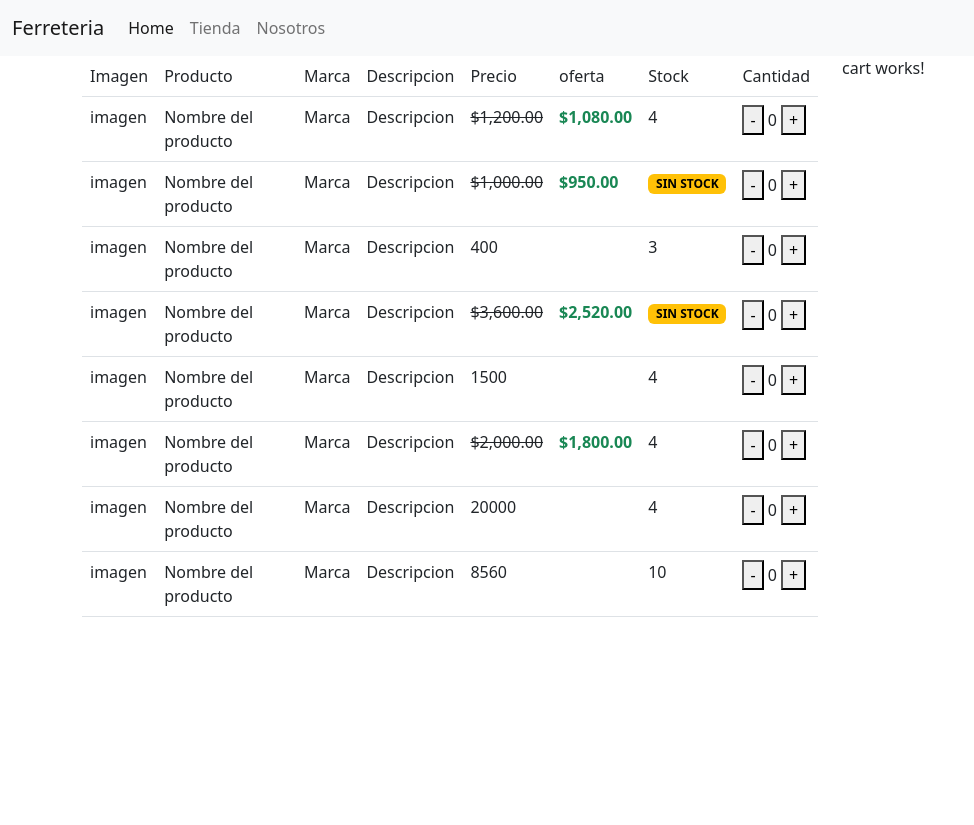
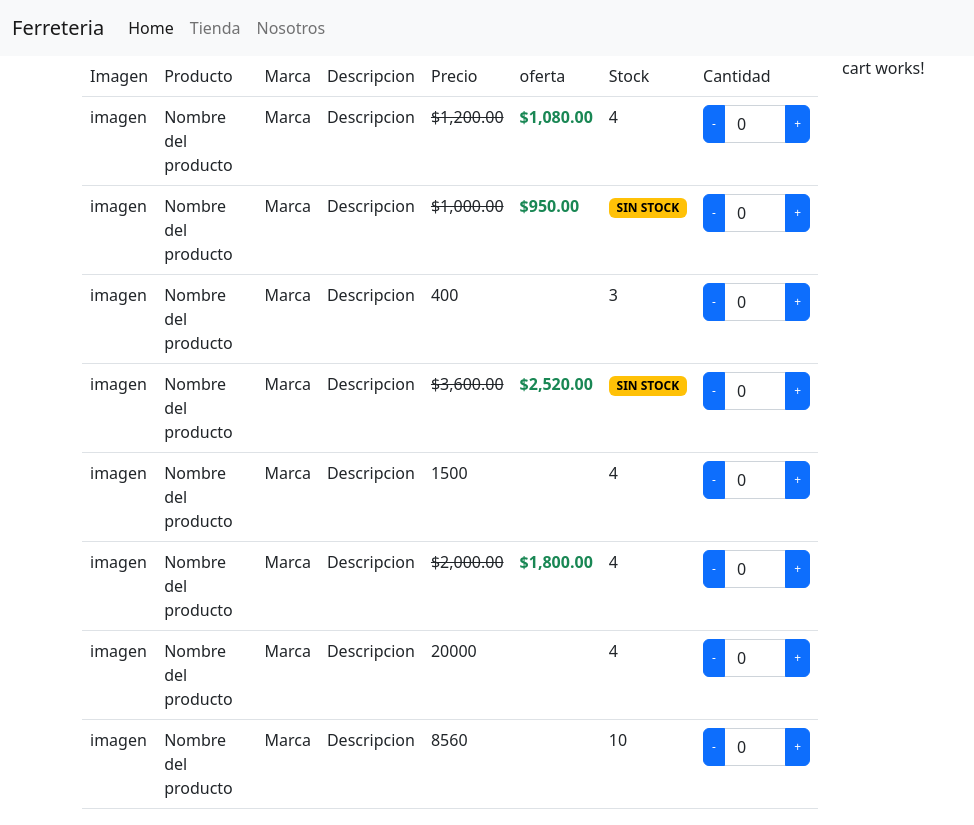
Before and after one commit to BrenHourmilougue/seminario-angular, an Angular app: page /store in a window 1280 px wide. Shown: the whole page, without its empty margins (0-974 px from the left). Before the commit the page ends 800 px from the top, so only its background shows below. Built offline with nearby package versions, Linux system fonts and the light colour scheme.

Commit message:
Soluciona problema evento y arregla un poco los botones e input de la lista

```diff
--- a/src/app/article-list/article-list.component.html
+++ b/src/app/article-list/article-list.component.html
@@ -14,19 +14,54 @@
   <tbody>
     <tr *ngFor="let product of products">
       <td>imagen</td>
-            <td>{{product.productName}}</td>
-            <td>{{product.brand}}</td>
-            <td>{{product.description}}</td>
+      <td>{{ product.productName }}</td>
+      <td>{{ product.brand }}</td>
+      <td>{{ product.description }}</td>
       <td>
-                <span *ngIf = "product.discount==0" >{{product.price}}</span>
-                <span *ngIf = "product.discount>0"class="text-decoration-line-through">{{product.price | currency}}</span>
+        <span *ngIf="product.discount == 0">{{ product.price }}</span>
+        <span
+          *ngIf="product.discount > 0"
+          class="text-decoration-line-through"
+          >{{ product.price | currency }}</span
+        >
       </td>
-            <td><span *ngIf = "product.discount>0"><span class="fw-bold text-success">{{product.price*(100-product.discount)/100 | currency}}</span></span></td>
-            <td><span class="badge text-bg-warning" *ngIf="product.stock==0">SIN STOCK</span><span *ngIf="product.stock!=0">{{product.stock}}</span></td>
       <td>
-                <button type="button" class="btn-default btn-xs" (click)="downQuantity(product)">-</button>
-                {{product.quantity}}
-                <button type="button" class="btn-default btn-xs" (click)="upQuantity(product)">+</button>
+        <span *ngIf="product.discount > 0"
+          ><span class="fw-bold text-success">{{
+            (product.price * (100 - product.discount)) / 100 | currency
+          }}</span></span
+        >
+      </td>
+      <td>
+        <span class="badge text-bg-warning" *ngIf="product.stock == 0"
+          >SIN STOCK</span
+        ><span *ngIf="product.stock != 0">{{ product.stock }}</span>
+      </td>
+      <td>
+        <div class="input-group">
+          <button
+            type="button"
+            class="btn btn-primary"
+            style="--bs-btn-padding-y: .25rem; --bs-btn-padding-x: .5rem; --bs-btn-font-size: .75rem;"
+            (click)="downQuantity(product)"
+          >
+            -
+          </button>
+          <input
+            class="form-control"
+            type="number"
+            [(ngModel)]="product.quantity"
+            (keyup)="changeQuantity($event, product)"
+          />
+          <button
+            type="button"
+            class="btn btn-primary"
+            style="--bs-btn-padding-y: .25rem; --bs-btn-padding-x: .5rem; --bs-btn-font-size: .75rem;"
+            (click)="upQuantity(product)"
+          >
+            +
+          </button>
+        </div>
       </td>
     </tr>
   </tbody>
--- a/src/app/article-list/article-list.component.ts
+++ b/src/app/article-list/article-list.component.ts
@@ -93,9 +93,9 @@ export class ArticleListComponent implements OnInit {
       product.quantity++;
     }
   }
-  //changeQuantity(event,product:Product):void{
-  //  console.log(event.key);
-  //}
+  changeQuantity(event:any,product:Product):void{
+    console.log(event.key);
+  }
 
   constructor() { }
 
```
Also changed, not shown: tsconfig.json (+3 -5 lines). Lines whose indentation alone changed are shown as unchanged.
